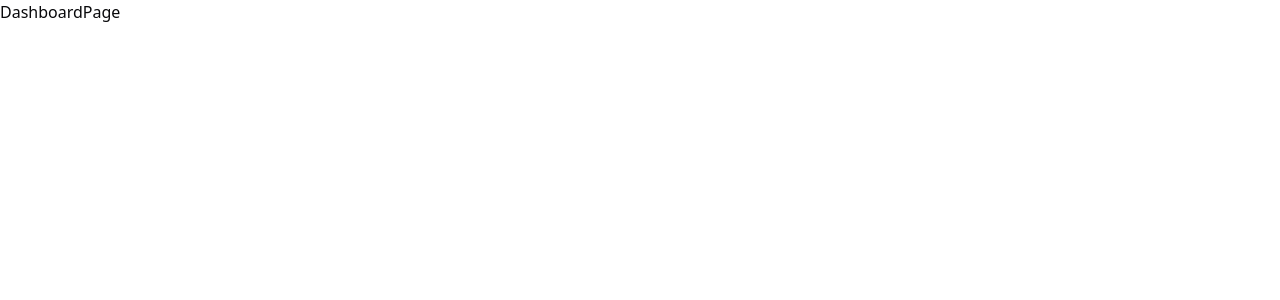
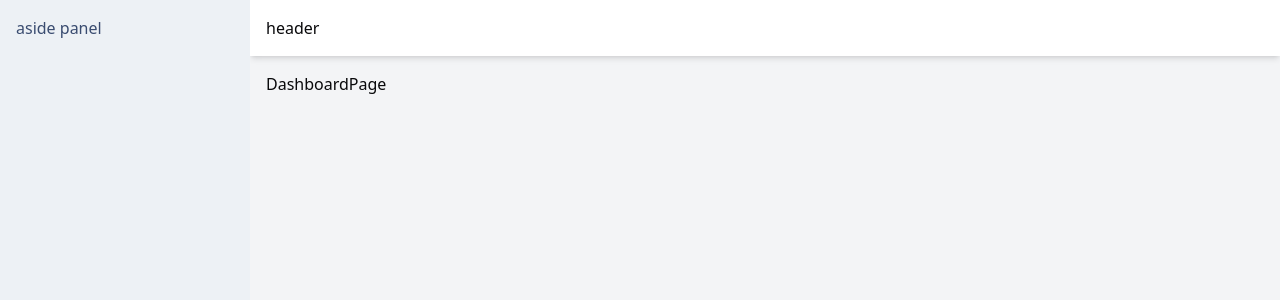
Before and after one commit to morteza-244/dashboard, a React (Vite) app: page / in a window 1280 px wide. Shown: the top 300 px of the page. Built offline with nearby package versions, Linux system fonts and the light colour scheme.

Commit message:
Build the application layout

```diff
--- a/src/App.tsx
+++ b/src/App.tsx
@@ -6,6 +6,7 @@ import {
   CabinsPage,
   DashboardPage,
   LoginPage,
+  PageNotFound,
   SettingsPage,
   UsersPage,
 } from "@/pages";
@@ -14,13 +15,16 @@ const App = () => {
   return (
     <BrowserRouter>
       <Routes>
-        <Route index element={<DashboardPage />} />
-        <Route path="/account" element={<AccountPage />} />
-        <Route path="/bookings" element={<BookingsPage />} />
-        <Route path="/cabins" element={<CabinsPage />} />
-        <Route path="/users" element={<UsersPage />} />
+        <Route element={<MainLayout />}>
+          <Route index element={<DashboardPage />} />
+          <Route path="/account" element={<AccountPage />} />
+          <Route path="/bookings" element={<BookingsPage />} />
+          <Route path="/cabins" element={<CabinsPage />} />
+          <Route path="/users" element={<UsersPage />} />
+          <Route path="/settings" element={<SettingsPage />} />
+        </Route>
+        <Route path="*" element={<PageNotFound />} />
         <Route path="/auth/login" element={<LoginPage />} />
-        <Route path="/settings" element={<SettingsPage />} />
       </Routes>
     </BrowserRouter>
   );
--- /dev/null
+++ b/src/layouts/MainLayout.tsx
@@ -0,0 +1,25 @@
+import { Outlet } from "react-router-dom";
+
+const MainLayout = () => {
+  return (
+    <div className="flex h-screen overflow-hidden container p-0 mx-auto">
+      <aside className="bg-[#EDF1F5] dark-mode hidden md:w-[250px] md:block h-screen p-4 text-[#3A4C70] dark:text-slate-200">
+        aside panel
+      </aside>
+      {/* Main Content */}
+      <main className="flex-1 overflow-x-hidden overflow-y-auto bg-gray-100 dark-mode dark:border-l-2">
+        {/* Sticky Header */}
+        <header className="sticky top-0 bg-white dark:bg-slate-950 shadow-md p-4 z-50">
+          header
+        </header>
+        {/* Main Content Body */}
+        <div className="container mx-auto p-4">
+          <Outlet />
+          {/* Your main content goes here */}
+        </div>
+      </main>
+    </div>
+  );
+};
+
+export default MainLayout;
--- /dev/null
+++ b/src/layouts/index.ts
@@ -0,0 +1 @@
+export { default as MainLayout } from "./MainLayout";
```
